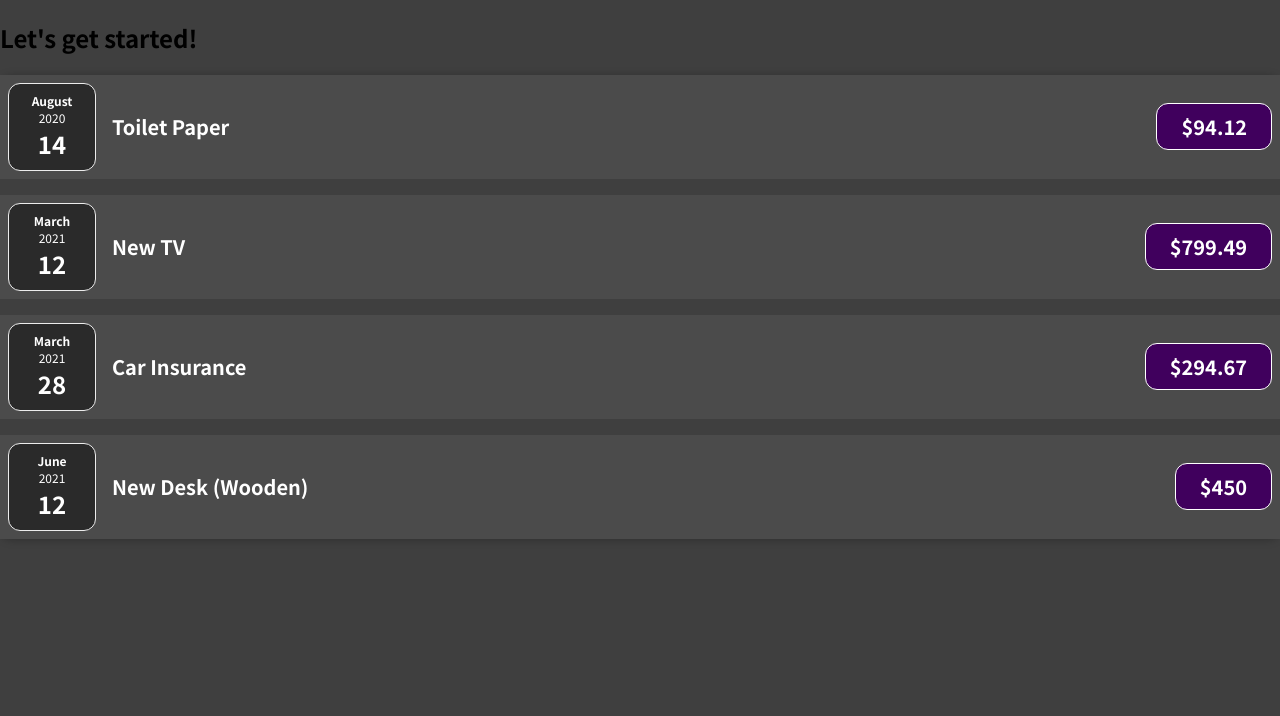
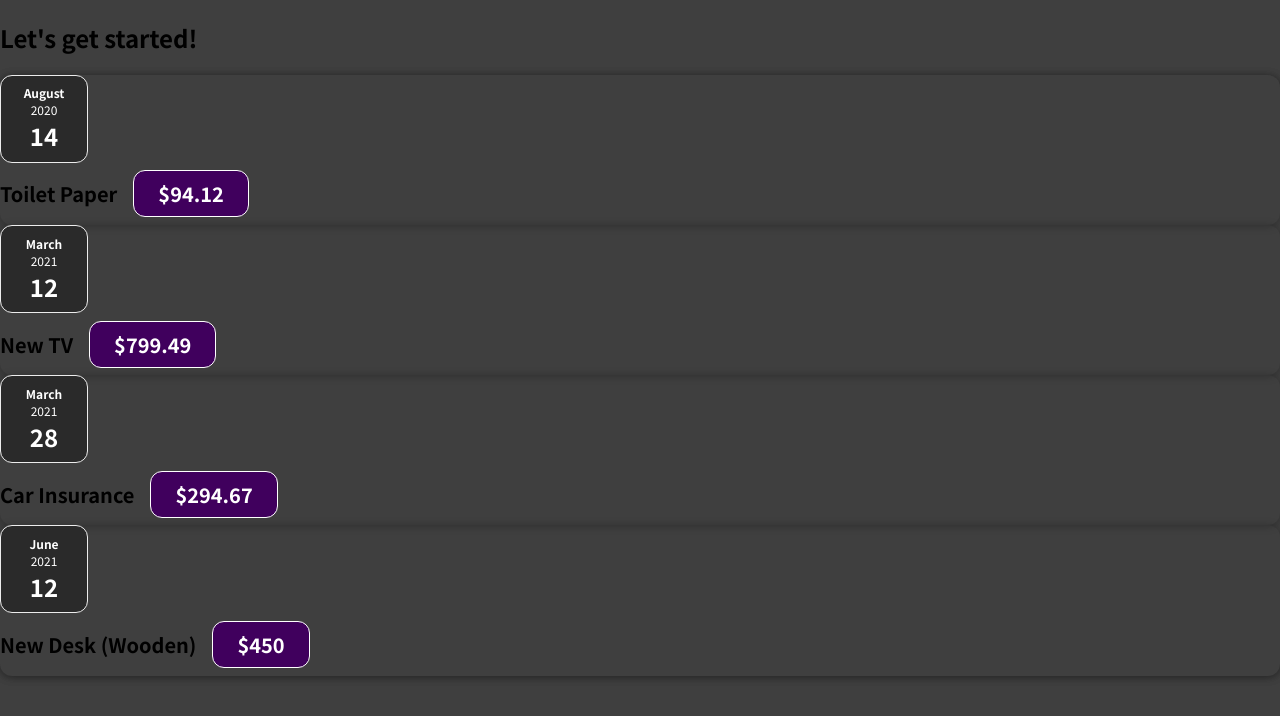
Before and after one commit to MwauStephen/Expense-Tracker-01, a JavaScript app: page / in a window 1280 px wide. Shown: the top 716 px of the page. Built offline with nearby package versions, Linux system fonts and the light colour scheme.

Commit message:
imported and used the card component

```diff
--- a/src/Components/ExpenseItems.js
+++ b/src/Components/ExpenseItems.js
@@ -1,14 +1,15 @@
 import ExpenseDate from "./ExpenseDate";
+import Card from "./Card";
 import "./ExpenseItems.css";
 function ExpenseItem(props) {
   return (
-    <div className="expense-item">
+    <Card className="expense-item">
       <ExpenseDate date={props.date} />
       <div className="expense-item__description">
         <h2>{props.title}</h2>
         <div className="expense-item__price">${props.amount}</div>
       </div>
-    </div>
+    </Card>
   );
 }
 
```
